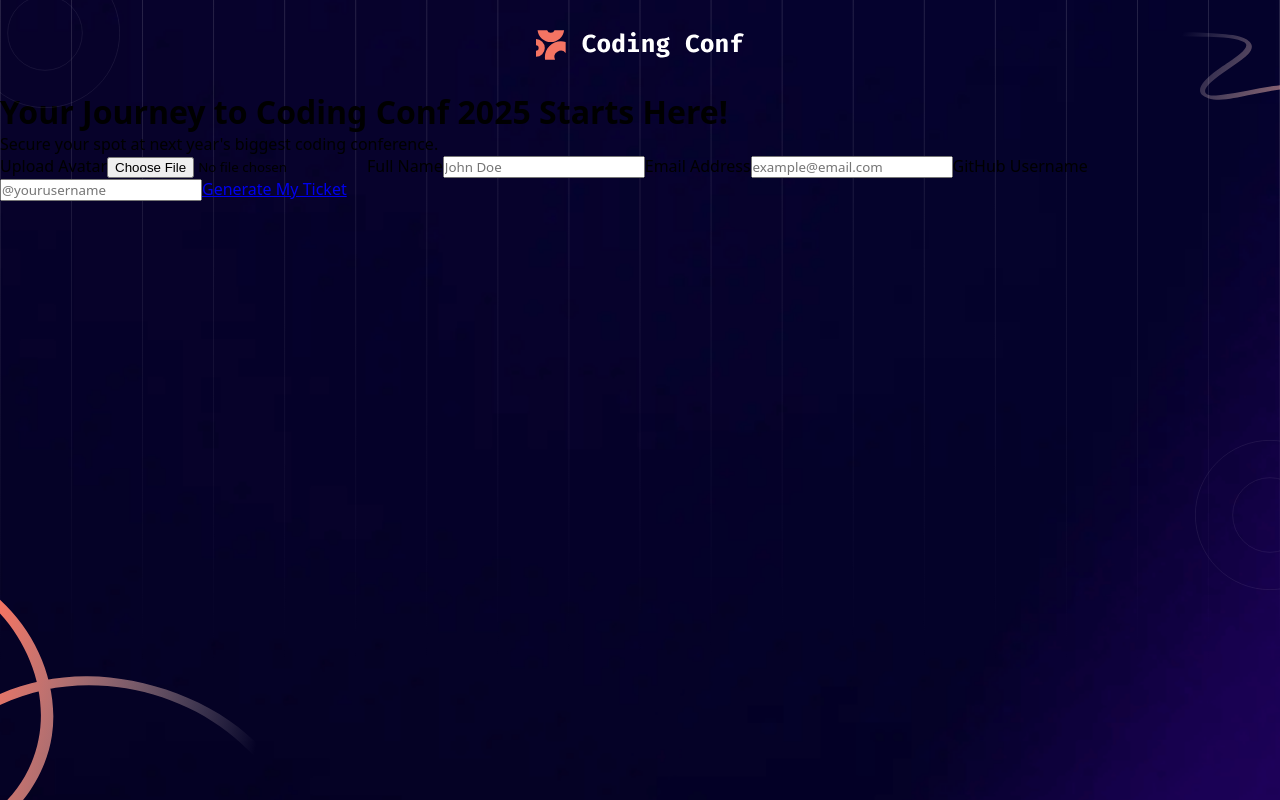
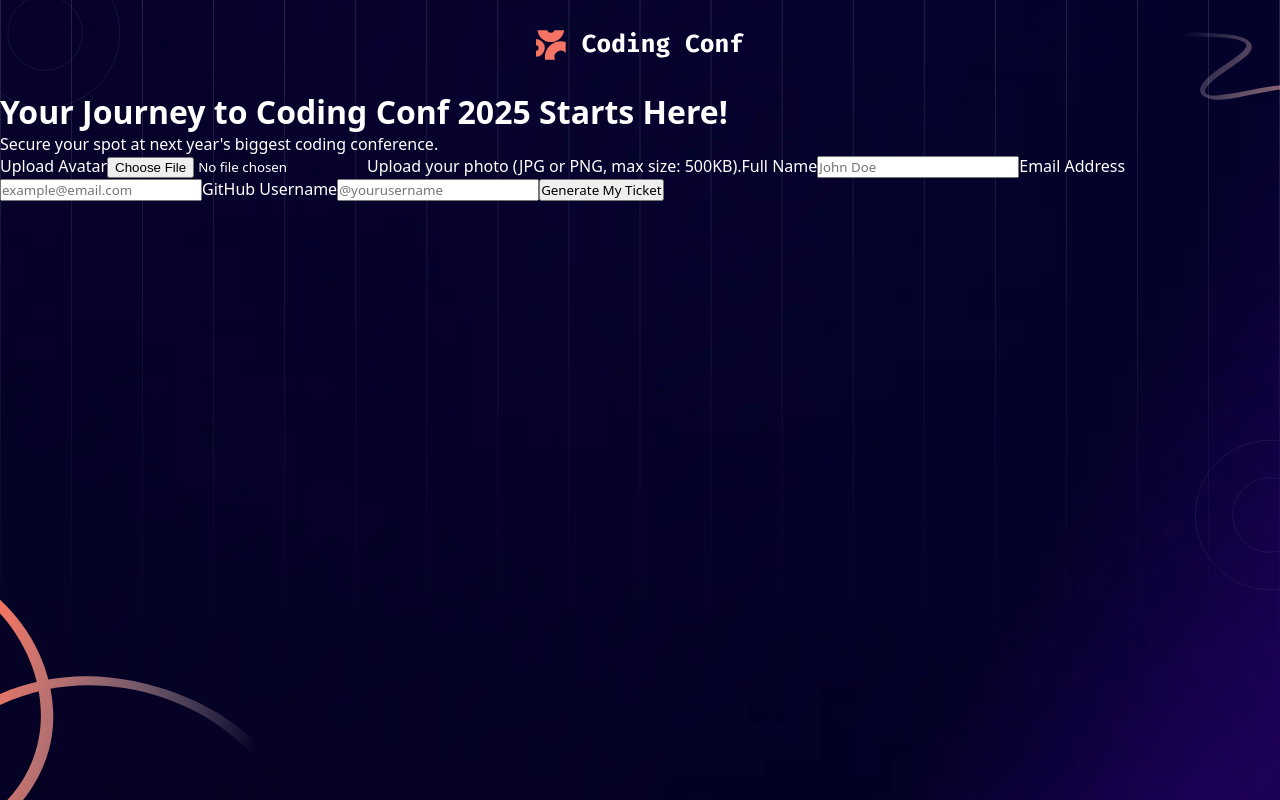
Before and after one commit to Wariboko65/Conference-Ticket-Generator, a React (Vite) app: page / in a window 1280 px wide. Built offline with nearby package versions, Linux system fonts and the light colour scheme.

Commit message:
form valudation

```diff
--- a/src/App.jsx
+++ b/src/App.jsx
@@ -7,14 +7,26 @@ import circle from "./assets/images/pattern-circle.svg";
 import logo from "./assets/images/logo-full.svg";
 import TicketForm from "./pages/ticketForm.jsx";
 import Ticket from "./pages/ticket.jsx";
-import './App.css';
+import FormContext from "./components/context.jsx";
+import  './App.css';
 
-const FormContext = createContext();
 function App() {
-  const [formData, setFormData] = useState("egg");
+  const [formData, setFormData] = useState({
+    avatar: "",
+    fullName: "",
+    email: "",
+    username: ""
+  });
+  const [errMessage, setErrMessage] = useState({
+    file: "Upload your photo (JPG or PNG, max size: 500KB).",
+    fullName: "",
+    email: "",
+    username: ""
+  })
+
   return (
       <div className="appContainer">
-        <FormContext.Provider value={formData}>
+        <FormContext.Provider value={{ formData, setFormData, errMessage, setErrMessage }}>
         <div className="backgroundDesign">
           <img className="topRight" src={topRight} alt="backgroundDesign" />
           <img className="mBottomLeft" src={bottomLeftMobile} alt="backgroundDesign" />
--- /dev/null
+++ b/src/components/context.jsx
@@ -0,0 +1,4 @@
+import { createContext } from "react";
+
+const FormContext = createContext();
+export default FormContext;
--- a/src/index.css
+++ b/src/index.css
@@ -26,4 +26,5 @@ body {
   background-attachment: fixed;
   background-size: cover;
   background-position: center;
+  color: white;
 }
--- a/src/pages/ticket.jsx
+++ b/src/pages/ticket.jsx
@@ -1,11 +1,11 @@
 import { Link } from "react-router";
 import { useContext } from "react";
+import FormContext from "../components/context.jsx";
 
 function Ticket() {
-    const formData = useContext(FormContext);
     return (
         <div className="container">
-            <p>Ticket{formData}</p>
+            <p>Ticket</p>
             <Link to="/">Back to form</Link>
         </div>
     );
--- a/src/pages/ticketForm.jsx
+++ b/src/pages/ticketForm.jsx
@@ -1,8 +1,22 @@
 import { Link } from "react-router";
+import { useContext, useEffect } from "react";
+import FormContext from "../components/context.jsx";
+import { HandHelping, TreePalmIcon } from "lucide-react";
 
 function TicketForm() {
+  const { formData, setFormData, errMessage, setErrMessage} = useContext(FormContext);
+
+  const handelChange = (e) => {
+    const name = e.target.name;
+    const value = e.target.value;
+    setFormData((values) => ({...values, [name]: value}));
+    if (e.target.validity.patternMismatch) {
+      setErrMessage((prev) => ({...prev, email: "non"}))
+    }
+  }
+
     return (
-        <form action="">
+        <form>
             <h1>
                 Your Journey to Coding Conf 2025 Starts Here!
             </h1>
@@ -14,37 +28,46 @@ function TicketForm() {
               type="file"
               name="avatar"
               id="file"
+              value={formData.avatar}
             />
-            <span></span>
+            <span>{errMessage.file}</span>
 
-           <label htmlFor="name">Full Name</label>
+           <label htmlFor="name">Full Name{formData.avatar}</label>
            <input
              type="text"
              name="fullName"
              id="name"
+             value={formData.fullName}
+             onChange={handelChange}
              placeholder="John Doe"
             />
-            <span></span>
+            <span>{errMessage.fullName}</span>
 
            <label htmlFor="emailInput">Email Address</label>
            <input
              type="email"
              name="email"
              id="emailInput"
+             value={formData.email}
+             onChangeCapture={handelChange}
              placeholder="example@email.com"
+             pattern="[a-z0-9._%+\-]+@[a-z0-9.\-]+\.[a-z]{2,}$"
             />
-            <span></span>
+            <span>{errMessage.email}</span>
 
             <label htmlFor="usernameInput">GitHub Username</label>
             <input
               type="text"
               name="username"
               id="usernameInput"
+              value={formData.username}
+              onChange={handelChange}
               placeholder="@yourusername"
+              pattern="^@.*"
             />
-            <span></span>
+            <span>{errMessage.username}</span>
 
-           <Link to="/ticket">Generate My Ticket</Link>
+           <button type="submit">Generate My Ticket</button>
 
         </form>
     );
```
